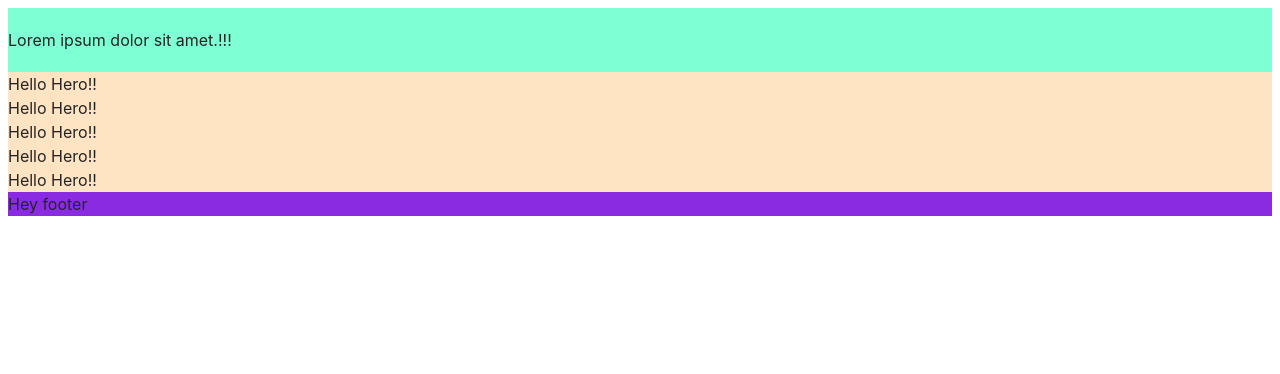
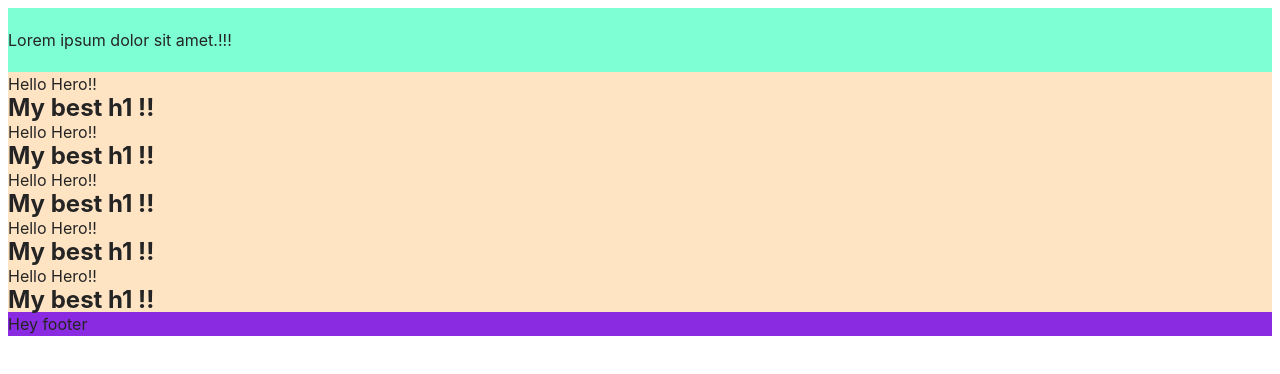
Before and after one commit to ivansinabdeev/project_106, a website built with Vite: page src/index.html in a window 1280 px wide. Built offline with nearby package versions, Linux system fonts and the light colour scheme.

Commit message:
hero end

```diff
--- a/src/partials/hero.html
+++ b/src/partials/hero.html
@@ -1,3 +1,4 @@
 <section class="hero">
   <p>Hello Hero!!</p>
+  <h1>My best h1 !!</h1>
 </section>
```
